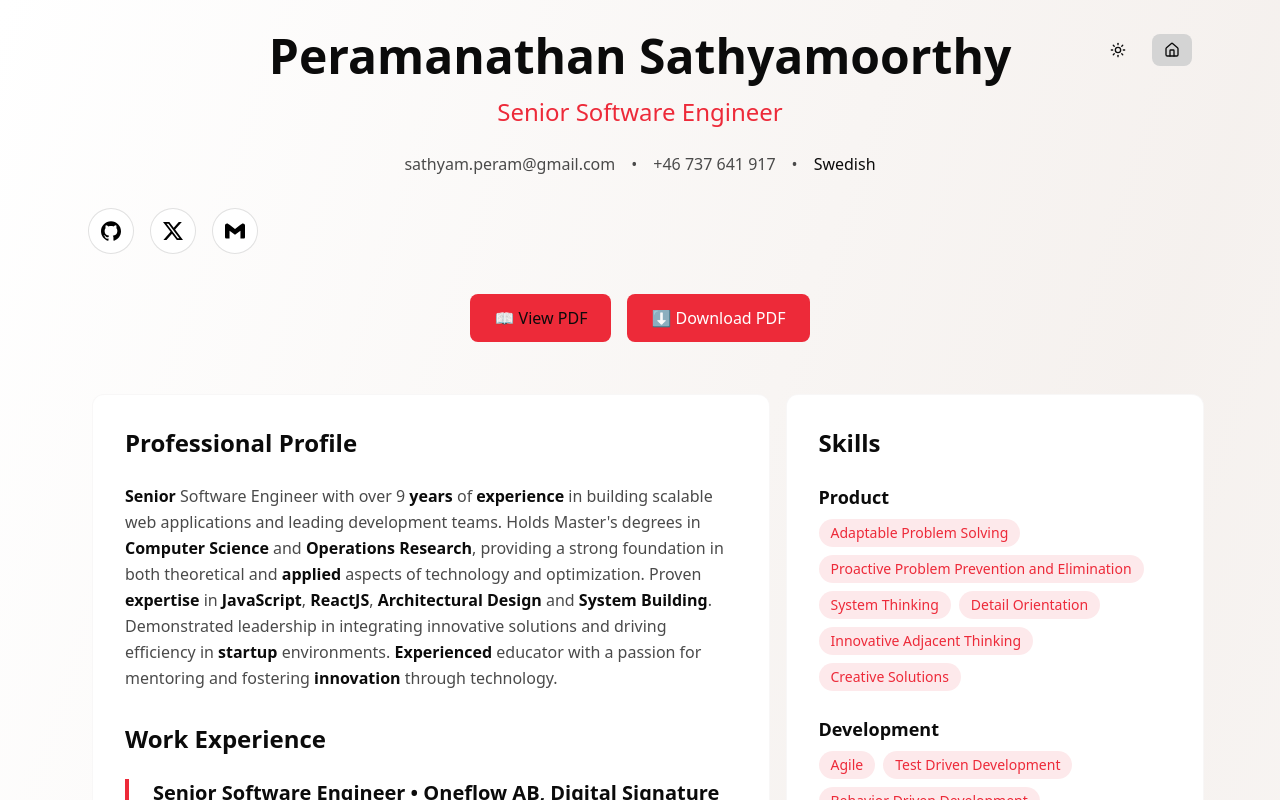
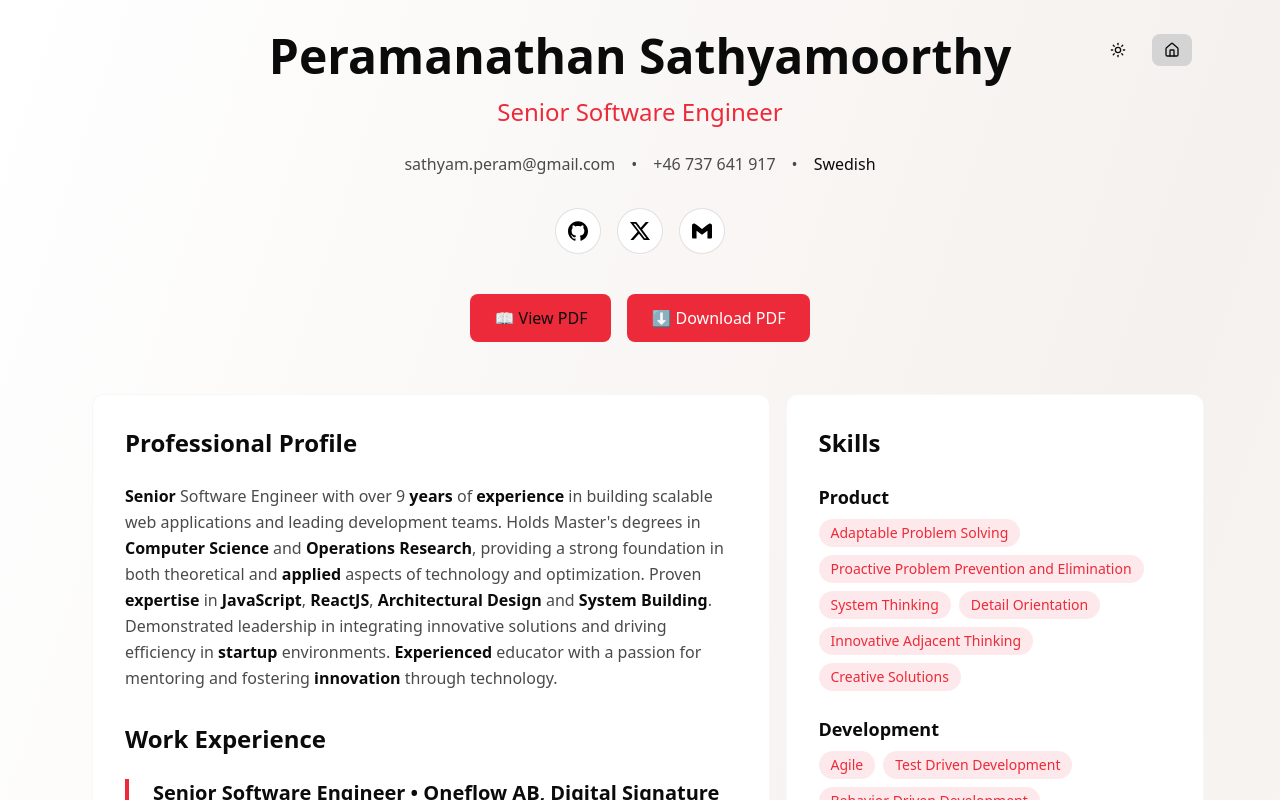
Before and after one commit to p10ns11y/devprofile, a Next.js app: page /cv in a window 1280 px wide. Shown: the top 800 px of the page. Built offline with nearby package versions, Linux system fonts and the light colour scheme.

Commit message:
fix(ui): center social link groups in footer and CV
Use w-fit and justify-center so profile icons align as a row on centered layouts.

```diff
--- a/src/components/social-links.tsx
+++ b/src/components/social-links.tsx
@@ -13,7 +13,11 @@ export function SocialLinks({ className, size = "default" }: SocialLinksProps) {
   return (
     <nav
       aria-label="Profile links"
-      className={cn("flex items-center", compact ? "gap-2" : "gap-3 sm:gap-4", className)}
+      className={cn(
+        "mx-auto flex w-fit items-center justify-center",
+        compact ? "gap-2" : "gap-3 sm:gap-4",
+        className
+      )}
     >
       {cvdata.social_links.map((social) => (
         <a
```
